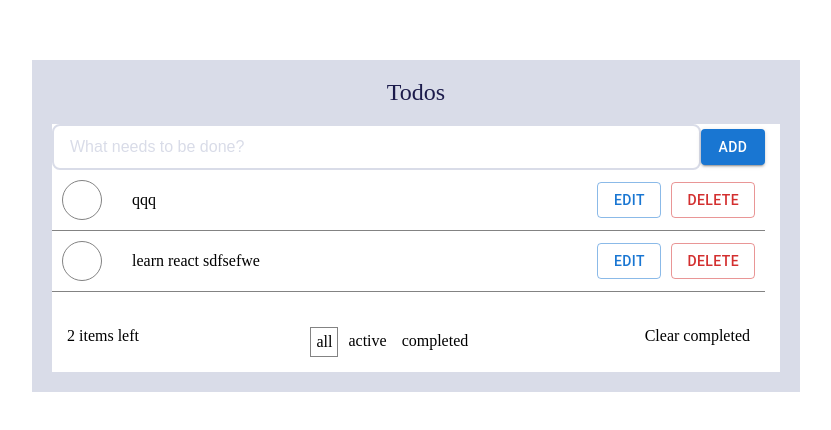
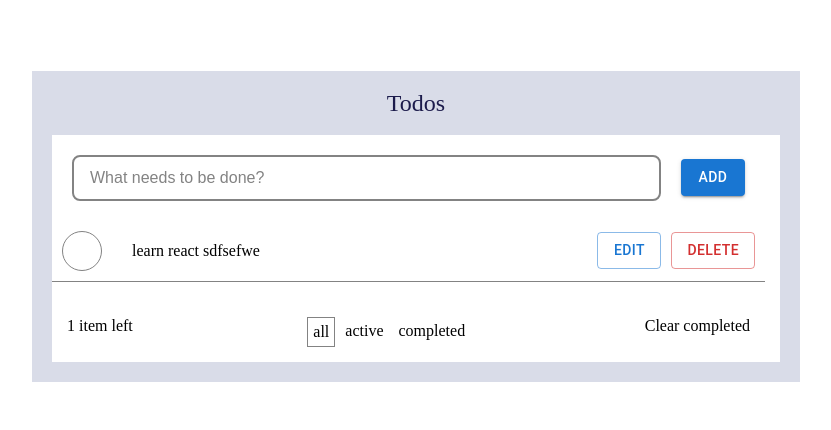
Before and after one commit to lenah23/todos, a React (Create React App) app: page / in a window 1280 px wide. Shown: the part 174-604 px from the top of the page, without its empty margins (224-1055 px from the left). Built offline with nearby package versions, Linux system fonts and the light colour scheme; data requests are answered from the project's data file.

Commit message:
fixed some styles

```diff
--- a/db.json
+++ b/db.json
@@ -4,11 +4,6 @@
       "id": 1,
       "title": "learn react sdfsefwe",
       "completed": false
-    },
-    {
-      "title": "qqq",
-      "completed": false,
-      "id": 2
     }
   ]
 }
--- a/src/components/CustomInput/customInput.module.scss
+++ b/src/components/CustomInput/customInput.module.scss
@@ -5,7 +5,7 @@
   padding: 12px 16px;
   font-size: 16px;
   color: $dark-grey;
-  border: 2px solid $light-grey;
+  border: 2px solid $dark-grey;
   border-radius: 8px;
   background-color: $white;
   transition: all 0.3s ease;
@@ -21,7 +21,7 @@
   }
 
   &::placeholder {
-    color: $light-grey;
+    color: $dark-grey;
     transition: color 0.3s ease;
   }
 
--- a/src/components/ToDo/todo.module.scss
+++ b/src/components/ToDo/todo.module.scss
@@ -18,6 +18,8 @@
 
     & .input-container {
       @include flexStyles(flex, row, center, center);
+      gap: 20px;
+      padding: 20px;
     }
   }
 }
@@ -57,12 +59,12 @@
     text-decoration: line-through;
   }
 
-  .actions{
+  .actions {
     @include flexStyles(flex, row, center, center);
     gap: 10px;
   }
 
-  & :hover{
+  & :hover {
     cursor: pointer;
   }
 }
@@ -82,10 +84,18 @@
     .active-status {
       border: 1px solid $dark-grey;
       padding: 5px;
+
+      &:hover {
+        cursor: pointer;
+      }
     }
 
     .inactive-status {
       padding: 5px;
+
+      &:hover {
+        cursor: pointer;
+      }
     }
   }
 }
--- a/src/components/ToDo/todoFiltration.tsx
+++ b/src/components/ToDo/todoFiltration.tsx
@@ -40,7 +40,7 @@ const TodoFiltration: React.FC<IProps> = (props) => {
           );
         })}
       </div>
-      <div className={styles['']} onClick={handleClearCompletedTodos}>
+      <div style={{ cursor: 'pointer' }} onClick={handleClearCompletedTodos}>
         Clear completed
       </div>
     </div>
```
